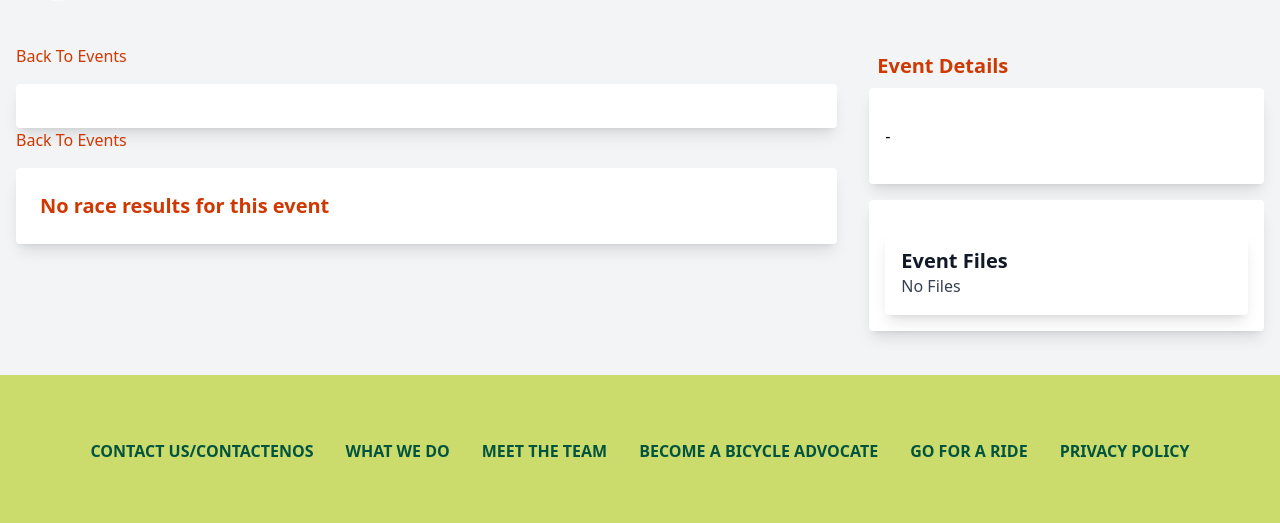
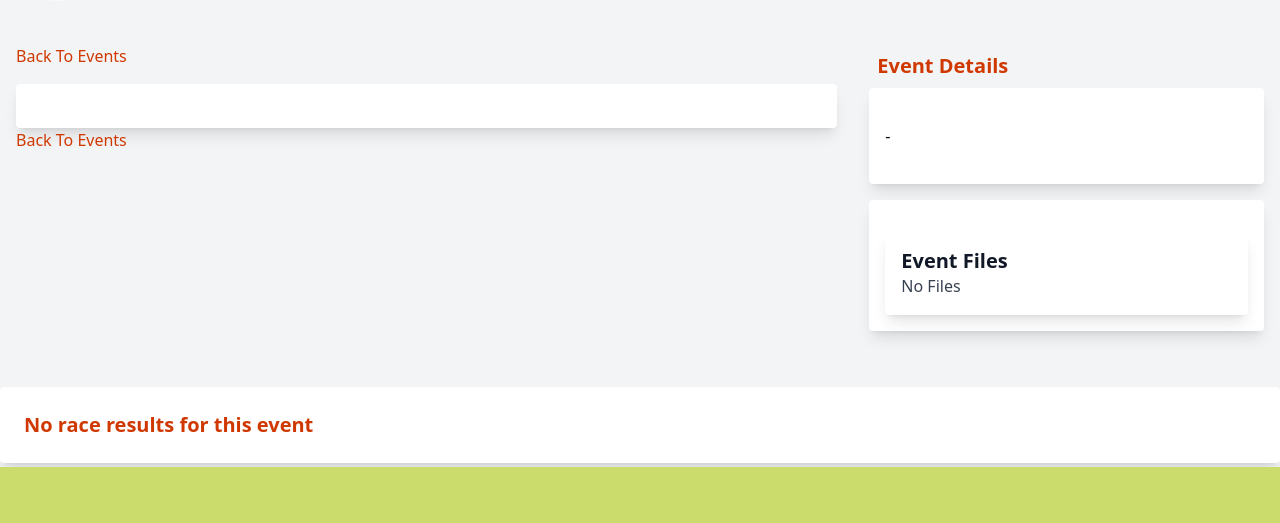
Before and after one commit to we-race-here/events, a Django app: template apps/event/templates/event/event_detail.html in a window 1280 px wide. Shown: the part 106-629 px from the top of the page. Run offline with Django 4.2, Linux system fonts and the light colour scheme; the template is opened without the code that fills it, so the values that code supplies are empty; style sheets or scripts are compiled from the project's sources; some libraries are stand-ins or nearby versions; grey boxes are pictures that could not be loaded.

Commit message:
Fix layout of Results on Event detail view.

```diff
--- a/apps/event/templates/event/event_detail.html
+++ b/apps/event/templates/event/event_detail.html
@@ -2,7 +2,7 @@
 {% load static %}
 {% block inner %}
   <!-- content -->
-  <section class="content">
+  <section id="Event Detail" class="content">
     <!-- event detail -->
     <div class="bg-gray-100 py-10">
       <div class="container mx-auto px-4">
@@ -46,13 +46,6 @@
               {% endif %}
             </div>
             <a href="{% url 'event:event_list' %}" class="text-orange-600 mt-4">Back To Events</a>
-            <div class="bg-white shadow-lg rounded p-4 mt-4">
-              {% if Races %}
-                {% include 'results/race_result.html' %}
-              {% else %}
-                <h3> No race results for this event </h3>
-              {% endif %}
-            </div>
           </div>
 
           <!-- Right Side Content -->
@@ -130,5 +123,13 @@
       </div>
     </div>
   </section>
+  </section id="RaceResults" class="content">
+  <div class="bg-white shadow-lg rounded p-4 mt-4">
+    {% if Races %}
+      {% include 'results/race_result.html' %}
+    {% else %}
+      <h3> No race results for this event </h3>
+    {% endif %}
+  </div>
 
 {% endblock %}
```
Lines whose indentation alone changed are shown as unchanged.
